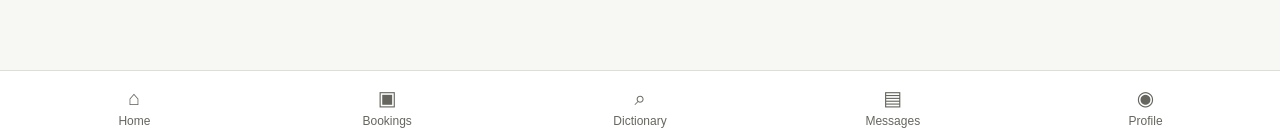
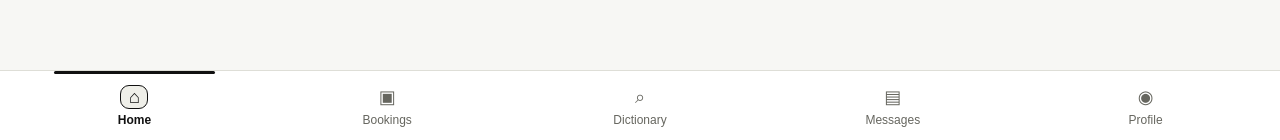
Before and after one commit to tangotea/realsign-sandbox, a Next.js app: page / in a window 1280 px wide. Shown: the part 657-797 px from the top of the page. Built offline with nearby package versions, Linux system fonts and the light colour scheme.

Commit message:
Add bottom navigation active states

```diff
--- a/app/globals.css
+++ b/app/globals.css
@@ -109,8 +109,46 @@ button { cursor: pointer; }
   background:white;
   padding:8px max(8px,env(safe-area-inset-right)) calc(8px + env(safe-area-inset-bottom)) max(8px,env(safe-area-inset-left));
 }
-.bottomnav a { text-align:center; font-size:12px; padding:5px 2px; color:var(--muted); }
-.bottomnav span { display:block; font-size:20px; }
+.bottomnav a {
+  position:relative;
+  display:flex;
+  min-height:56px;
+  flex-direction:column;
+  align-items:center;
+  justify-content:center;
+  gap:3px;
+  padding:6px 4px;
+  border-radius:12px;
+  color:var(--muted);
+  font-size:12px;
+  outline:none;
+  transition:background-color .16s ease, color .16s ease, transform .12s ease;
+}
+.bottomnav a:hover { background:var(--soft); color:var(--text); }
+.bottomnav a:active { transform:translateY(1px); background:#e7e7df; color:var(--strong); }
+.bottomnav a:focus-visible { box-shadow:0 0 0 3px rgba(24,24,24,.18); color:var(--strong); }
+.bottomnav a.active { color:var(--strong); font-weight:800; }
+.bottomnav a.active::before {
+  content:"";
+  position:absolute;
+  top:-8px;
+  left:18%;
+  right:18%;
+  height:3px;
+  border-radius:999px;
+  background:var(--strong);
+}
+.bottomnav a.active span { background:var(--soft); border-color:var(--strong); }
+.bottomnav span {
+  display:grid;
+  width:28px;
+  height:24px;
+  place-items:center;
+  border:1px solid transparent;
+  border-radius:9px;
+  font-size:18px;
+  line-height:1;
+}
 .admin-shell { display:grid; grid-template-columns:230px 1fr; min-height:100vh; }
 .sidebar { padding:24px 16px; border-right:1px solid var(--border); background:white; }
 .sidebar nav { display:grid; gap:8px; margin-top:24px; }
--- a/components/AppNav.tsx
+++ b/components/AppNav.tsx
@@ -1,13 +1,30 @@
+"use client";
+
 import Link from "next/link";
+import { usePathname } from "next/navigation";
+
+const NAV_ITEMS = [
+  { href: "/", icon: "⌂", label: "Home", exact: true },
+  { href: "/bookings", icon: "▣", label: "Bookings" },
+  { href: "/dictionary", icon: "⌕", label: "Dictionary" },
+  { href: "/messages", icon: "▤", label: "Messages" },
+  { href: "/profile", icon: "◉", label: "Profile" },
+];
 
 export default function AppNav() {
+  const pathname = usePathname();
+
   return (
     <nav className="bottomnav" aria-label="Primary navigation">
-      <Link href="/"><span>⌂</span>Home</Link>
-      <Link href="/bookings"><span>▣</span>Bookings</Link>
-      <Link href="/dictionary"><span>⌕</span>Dictionary</Link>
-      <Link href="/messages"><span>▤</span>Messages</Link>
-      <Link href="/profile"><span>◉</span>Profile</Link>
+      {NAV_ITEMS.map(item => {
+        const active = item.exact ? pathname === item.href : pathname === item.href || pathname.startsWith(`${item.href}/`);
+        return (
+          <Link key={item.href} href={item.href} className={active ? "active" : ""} aria-current={active ? "page" : undefined}>
+            <span>{item.icon}</span>
+            {item.label}
+          </Link>
+        );
+      })}
     </nav>
   );
 }
```
